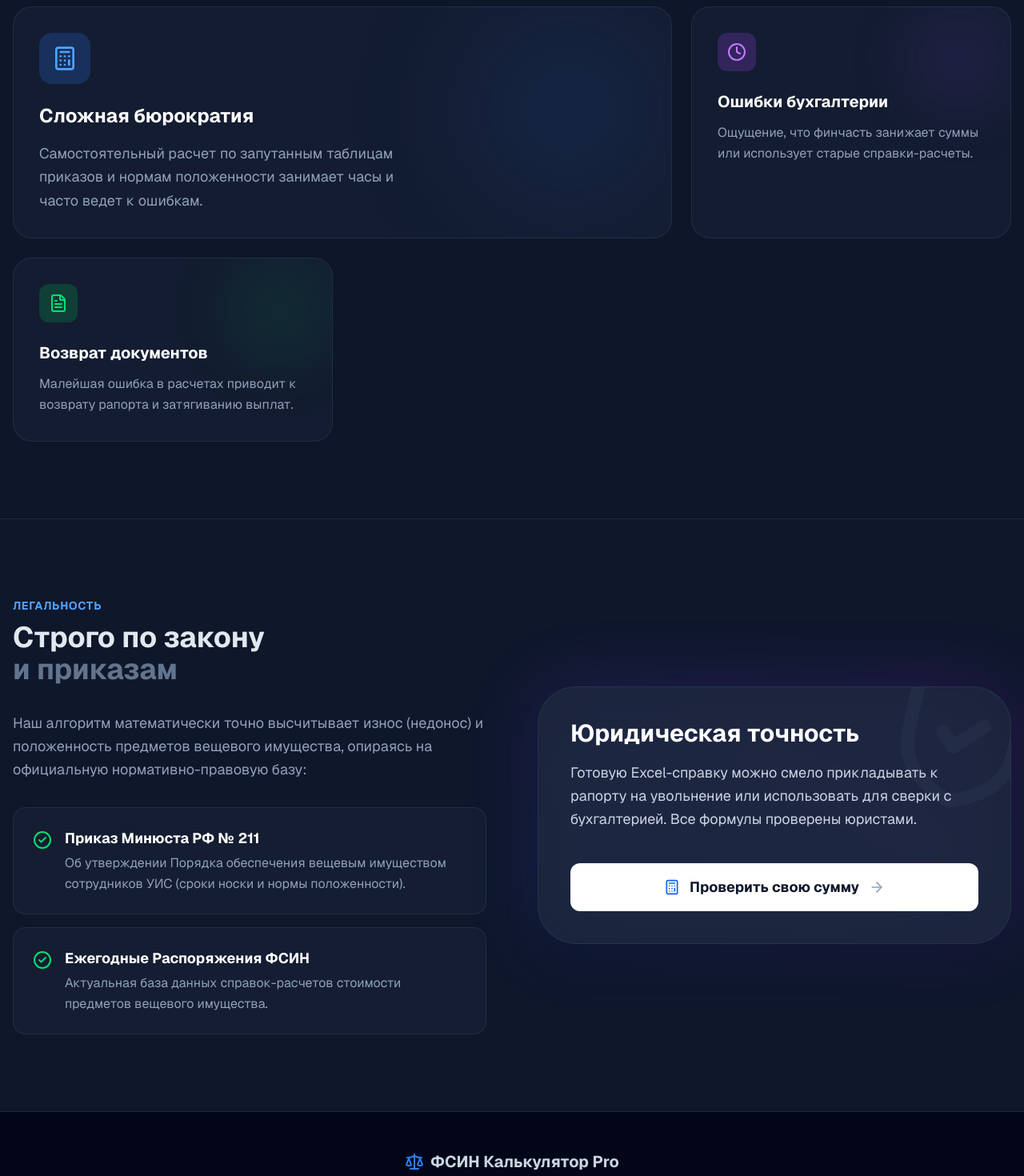
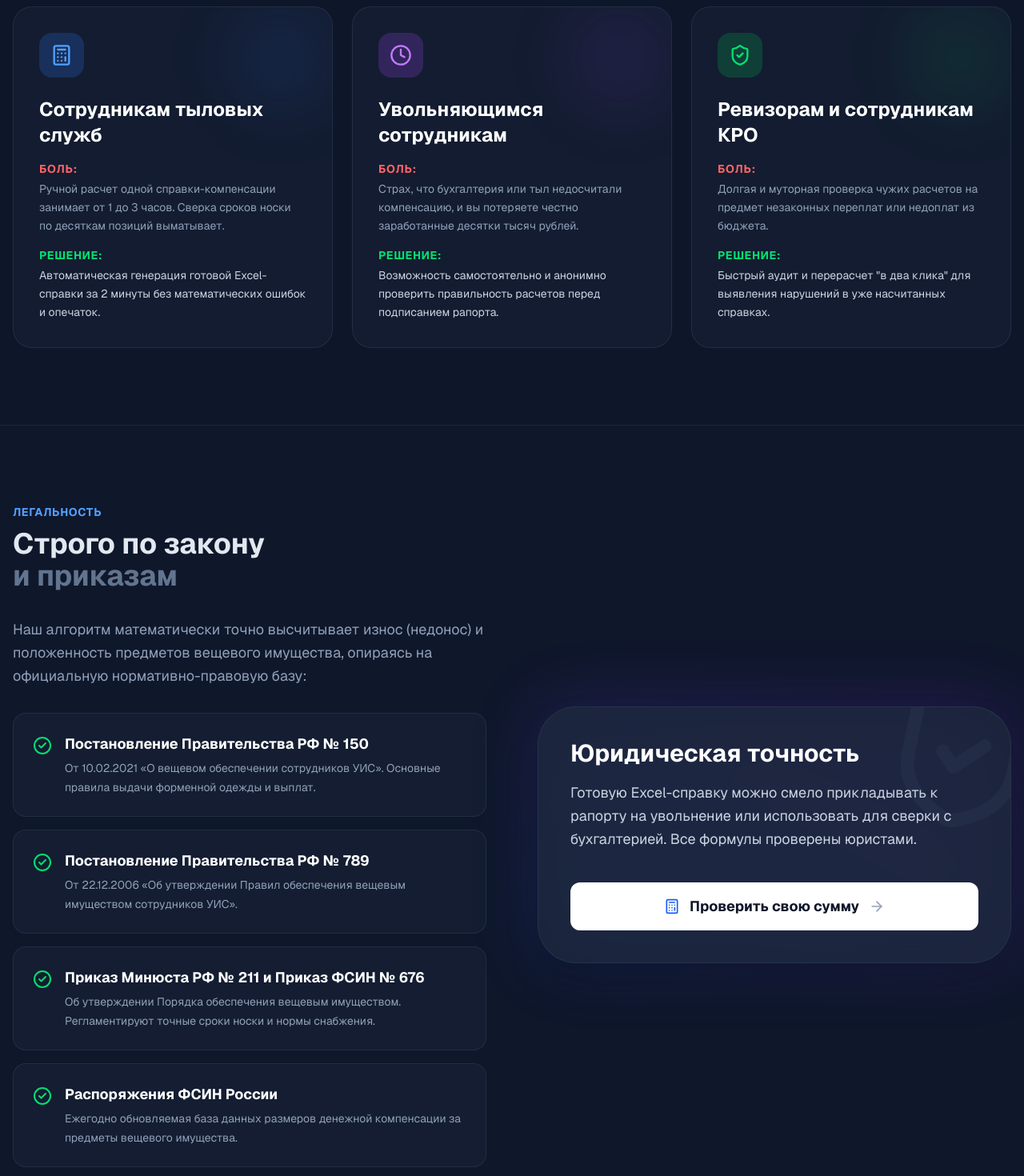
Before and after one commit to osipreg1987-maker/fsin-calc, a Next.js app: page / in a window 1280 px wide. Shown: the part 1220-2690 px from the top of the page at 80% size. Built offline with nearby package versions, Linux system fonts and the light colour scheme; no server answers.

Commit message:
Update landing page with target audiences and full legal norms

```diff
--- a/src/app/page.tsx
+++ b/src/app/page.tsx
@@ -86,74 +86,101 @@ export default function LandingPage() {
         </motion.div>
       </section>
 
-      {/* Bento Grid: Pain Points */}
+      {/* Bento Grid: Target Audiences */}
       <section id="about" className="relative z-10 py-24 bg-slate-900/50 border-y border-slate-800 backdrop-blur-sm">
         <div className="max-w-7xl mx-auto px-4">
           <motion.div
             initial={{ opacity: 0, y: 20 }}
             whileInView={{ opacity: 1, y: 0 }}
             viewport={{ once: true }}
-            className="mb-16"
+            className="mb-16 text-center md:text-left"
           >
-            <span className="text-blue-400 font-bold tracking-wider uppercase text-sm">Проблема</span>
+            <span className="text-blue-400 font-bold tracking-wider uppercase text-sm">Кому полезен калькулятор?</span>
             <h2 className="text-4xl md:text-5xl font-bold mt-2">
-              Сталкиваетесь с этим <br className="hidden md:block" />
-              <span className="text-slate-500">при оформлении рапорта?</span>
+              Решение реальных проблем <br className="hidden md:block" />
+              <span className="text-slate-500">для каждой задачи</span>
             </h2>
           </motion.div>
 
-          <div className="grid grid-cols-1 md:grid-cols-3 gap-6">
-            {/* Big Card */}
+          <div className="grid grid-cols-1 lg:grid-cols-3 gap-6">
+            {/* Audience 1: Logistics (Тыл) */}
             <motion.div
               initial={{ opacity: 0, scale: 0.95 }}
               whileInView={{ opacity: 1, scale: 1 }}
               viewport={{ once: true }}
               transition={{ delay: 0.1 }}
-              className="md:col-span-2 bg-slate-800/40 border border-slate-700/50 p-8 rounded-3xl hover:bg-slate-800/60 transition-all hover:border-blue-500/30 group overflow-hidden relative"
+              className="bg-slate-800/40 border border-slate-700/50 p-8 rounded-3xl hover:bg-slate-800/60 transition-all hover:border-blue-500/30 group overflow-hidden relative flex flex-col"
             >
-              <div className="absolute top-0 right-0 w-64 h-64 bg-blue-500/10 rounded-full blur-[80px] group-hover:bg-blue-500/20 transition-colors" />
-              <div className="relative z-10">
-                <div className="w-16 h-16 bg-blue-500/20 text-blue-400 flex items-center justify-center rounded-2xl mb-6">
-                  <Calculator size={32} />
+              <div className="absolute top-0 right-0 w-32 h-32 bg-blue-500/10 rounded-full blur-[40px] group-hover:bg-blue-500/20 transition-colors" />
+              <div className="relative z-10 flex-1">
+                <div className="w-14 h-14 bg-blue-500/20 text-blue-400 flex items-center justify-center rounded-2xl mb-6">
+                  <Calculator size={28} />
                 </div>
-                <h3 className="text-2xl font-bold text-white mb-4">Сложная бюрократия</h3>
-                <p className="text-slate-400 text-lg max-w-md leading-relaxed">Самостоятельный расчет по запутанным таблицам приказов и нормам положенности занимает часы и часто ведет к ошибкам.</p>
+                <h3 className="text-2xl font-bold text-white mb-4">Сотрудникам тыловых служб</h3>
+                <div className="space-y-4">
+                  <div>
+                    <span className="text-red-400 text-sm font-bold uppercase tracking-wider block mb-1">Боль:</span>
+                    <p className="text-slate-400 text-sm leading-relaxed">Ручной расчет одной справки-компенсации занимает от 1 до 3 часов. Сверка сроков носки по десяткам позиций выматывает.</p>
+                  </div>
+                  <div>
+                    <span className="text-green-400 text-sm font-bold uppercase tracking-wider block mb-1">Решение:</span>
+                    <p className="text-slate-300 text-sm leading-relaxed">Автоматическая генерация готовой Excel-справки за 2 минуты без математических ошибок и опечаток.</p>
+                  </div>
+                </div>
               </div>
             </motion.div>
 
-            {/* Small Card 1 */}
+            {/* Audience 2: Retiring/Leaving */}
             <motion.div
               initial={{ opacity: 0, scale: 0.95 }}
               whileInView={{ opacity: 1, scale: 1 }}
               viewport={{ once: true }}
               transition={{ delay: 0.2 }}
-              className="bg-slate-800/40 border border-slate-700/50 p-8 rounded-3xl hover:bg-slate-800/60 transition-all hover:border-purple-500/30 group relative overflow-hidden"
+              className="bg-slate-800/40 border border-slate-700/50 p-8 rounded-3xl hover:bg-slate-800/60 transition-all hover:border-purple-500/30 group relative overflow-hidden flex flex-col"
             >
               <div className="absolute top-0 right-0 w-32 h-32 bg-purple-500/10 rounded-full blur-[40px] group-hover:bg-purple-500/20 transition-colors" />
-              <div className="relative z-10">
-                <div className="w-12 h-12 bg-purple-500/20 text-purple-400 flex items-center justify-center rounded-xl mb-6">
-                  <Clock size={24} />
+              <div className="relative z-10 flex-1">
+                <div className="w-14 h-14 bg-purple-500/20 text-purple-400 flex items-center justify-center rounded-2xl mb-6">
+                  <Clock size={28} />
                 </div>
-                <h3 className="text-xl font-bold text-white mb-3">Ошибки бухгалтерии</h3>
-                <p className="text-slate-400 leading-relaxed">Ощущение, что финчасть занижает суммы или использует старые справки-расчеты.</p>
+                <h3 className="text-2xl font-bold text-white mb-4">Увольняющимся сотрудникам</h3>
+                <div className="space-y-4">
+                  <div>
+                    <span className="text-red-400 text-sm font-bold uppercase tracking-wider block mb-1">Боль:</span>
+                    <p className="text-slate-400 text-sm leading-relaxed">Страх, что бухгалтерия или тыл недосчитали компенсацию, и вы потеряете честно заработанные десятки тысяч рублей.</p>
+                  </div>
+                  <div>
+                    <span className="text-green-400 text-sm font-bold uppercase tracking-wider block mb-1">Решение:</span>
+                    <p className="text-slate-300 text-sm leading-relaxed">Возможность самостоятельно и анонимно проверить правильность расчетов перед подписанием рапорта.</p>
+                  </div>
+                </div>
               </div>
             </motion.div>
 
-            {/* Small Card 2 */}
+            {/* Audience 3: Auditors/Inspectors */}
             <motion.div
               initial={{ opacity: 0, scale: 0.95 }}
               whileInView={{ opacity: 1, scale: 1 }}
               viewport={{ once: true }}
               transition={{ delay: 0.3 }}
-              className="md:col-span-3 lg:col-span-1 bg-slate-800/40 border border-slate-700/50 p-8 rounded-3xl hover:bg-slate-800/60 transition-all hover:border-green-500/30 group relative overflow-hidden"
+              className="bg-slate-800/40 border border-slate-700/50 p-8 rounded-3xl hover:bg-slate-800/60 transition-all hover:border-green-500/30 group relative overflow-hidden flex flex-col"
             >
               <div className="absolute top-0 right-0 w-32 h-32 bg-green-500/10 rounded-full blur-[40px] group-hover:bg-green-500/20 transition-colors" />
-              <div className="relative z-10 flex flex-col h-full">
-                <div className="w-12 h-12 bg-green-500/20 text-green-400 flex items-center justify-center rounded-xl mb-6">
-                  <FileText size={24} />
+              <div className="relative z-10 flex-1">
+                <div className="w-14 h-14 bg-green-500/20 text-green-400 flex items-center justify-center rounded-2xl mb-6">
+                  <ShieldCheck size={28} />
                 </div>
-                <h3 className="text-xl font-bold text-white mb-3">Возврат документов</h3>
-                <p className="text-slate-400 leading-relaxed">Малейшая ошибка в расчетах приводит к возврату рапорта и затягиванию выплат.</p>
+                <h3 className="text-2xl font-bold text-white mb-4">Ревизорам и сотрудникам КРО</h3>
+                <div className="space-y-4">
+                  <div>
+                    <span className="text-red-400 text-sm font-bold uppercase tracking-wider block mb-1">Боль:</span>
+                    <p className="text-slate-400 text-sm leading-relaxed">Долгая и муторная проверка чужих расчетов на предмет незаконных переплат или недоплат из бюджета.</p>
+                  </div>
+                  <div>
+                    <span className="text-green-400 text-sm font-bold uppercase tracking-wider block mb-1">Решение:</span>
+                    <p className="text-slate-300 text-sm leading-relaxed">Быстрый аудит и перерасчет "в два клика" для выявления нарушений в уже насчитанных справках.</p>
+                  </div>
+                </div>
               </div>
             </motion.div>
           </div>
@@ -182,15 +209,29 @@ export default function LandingPage() {
                 <div className="bg-slate-800/40 border border-slate-700/50 p-6 rounded-2xl flex gap-4 transition-all hover:bg-slate-800/60">
                   <CheckCircle2 className="text-green-400 shrink-0 mt-1" />
                   <div>
-                    <strong className="text-white block text-lg mb-1">Приказ Минюста РФ № 211</strong>
-                    <span className="text-slate-400 leading-relaxed">Об утверждении Порядка обеспечения вещевым имуществом сотрудников УИС (сроки носки и нормы положенности).</span>
+                    <strong className="text-white block text-lg mb-1">Постановление Правительства РФ № 150</strong>
+                    <span className="text-slate-400 leading-relaxed text-sm">От 10.02.2021 «О вещевом обеспечении сотрудников УИС». Основные правила выдачи форменной одежды и выплат.</span>
                   </div>
                 </div>
                 <div className="bg-slate-800/40 border border-slate-700/50 p-6 rounded-2xl flex gap-4 transition-all hover:bg-slate-800/60">
                   <CheckCircle2 className="text-green-400 shrink-0 mt-1" />
                   <div>
-                    <strong className="text-white block text-lg mb-1">Ежегодные Распоряжения ФСИН</strong>
-                    <span className="text-slate-400 leading-relaxed">Актуальная база данных справок-расчетов стоимости предметов вещевого имущества.</span>
+                    <strong className="text-white block text-lg mb-1">Постановление Правительства РФ № 789</strong>
+                    <span className="text-slate-400 leading-relaxed text-sm">От 22.12.2006 «Об утверждении Правил обеспечения вещевым имуществом сотрудников УИС».</span>
+                  </div>
+                </div>
+                <div className="bg-slate-800/40 border border-slate-700/50 p-6 rounded-2xl flex gap-4 transition-all hover:bg-slate-800/60">
+                  <CheckCircle2 className="text-green-400 shrink-0 mt-1" />
+                  <div>
+                    <strong className="text-white block text-lg mb-1">Приказ Минюста РФ № 211 и Приказ ФСИН № 676</strong>
+                    <span className="text-slate-400 leading-relaxed text-sm">Об утверждении Порядка обеспечения вещевым имуществом. Регламентируют точные сроки носки и нормы снабжения.</span>
+                  </div>
+                </div>
+                <div className="bg-slate-800/40 border border-slate-700/50 p-6 rounded-2xl flex gap-4 transition-all hover:bg-slate-800/60">
+                  <CheckCircle2 className="text-green-400 shrink-0 mt-1" />
+                  <div>
+                    <strong className="text-white block text-lg mb-1">Распоряжения ФСИН России</strong>
+                    <span className="text-slate-400 leading-relaxed text-sm">Ежегодно обновляемая база данных размеров денежной компенсации за предметы вещевого имущества.</span>
                   </div>
                 </div>
               </div>
```
Also changed, not shown: 1 other file (tests, documents, lock files or other folders).
